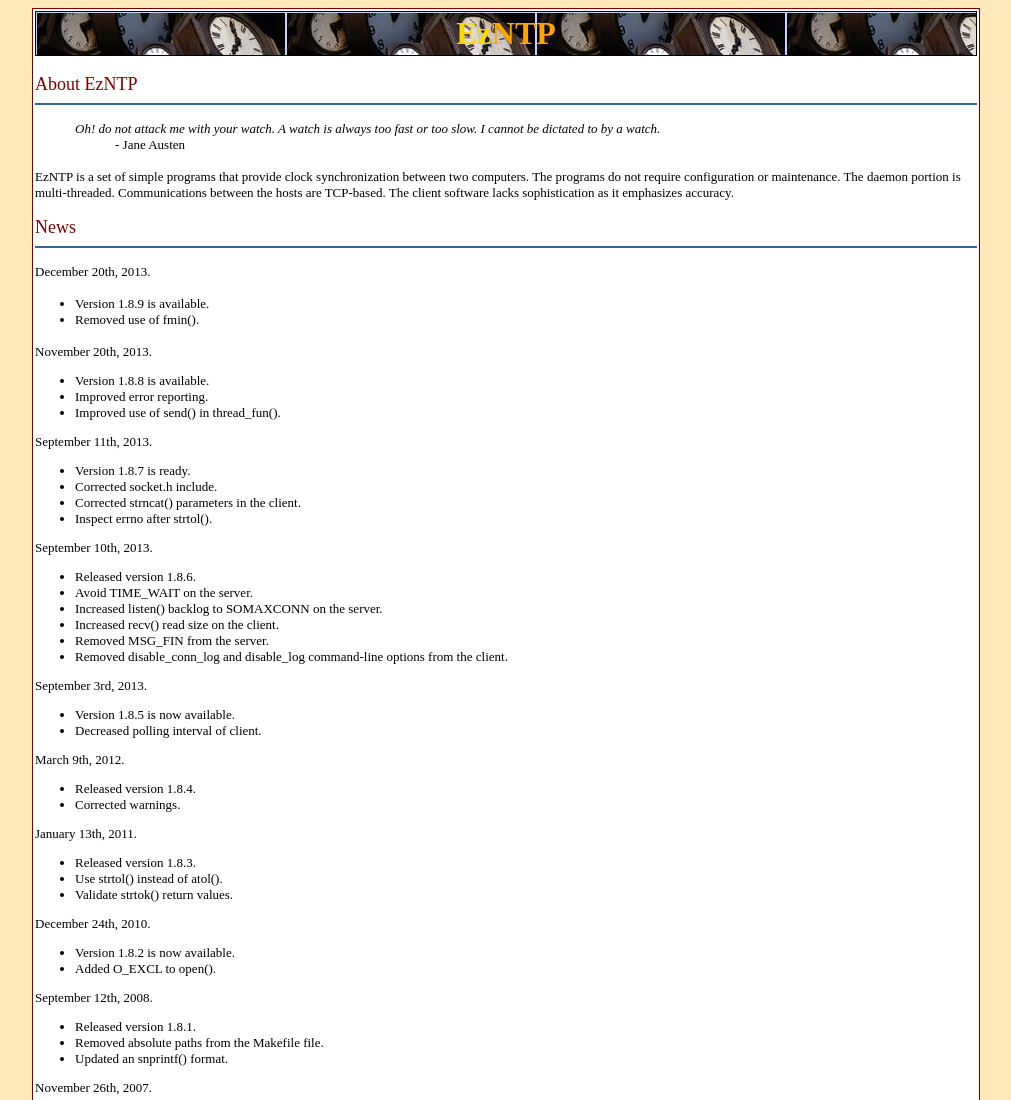
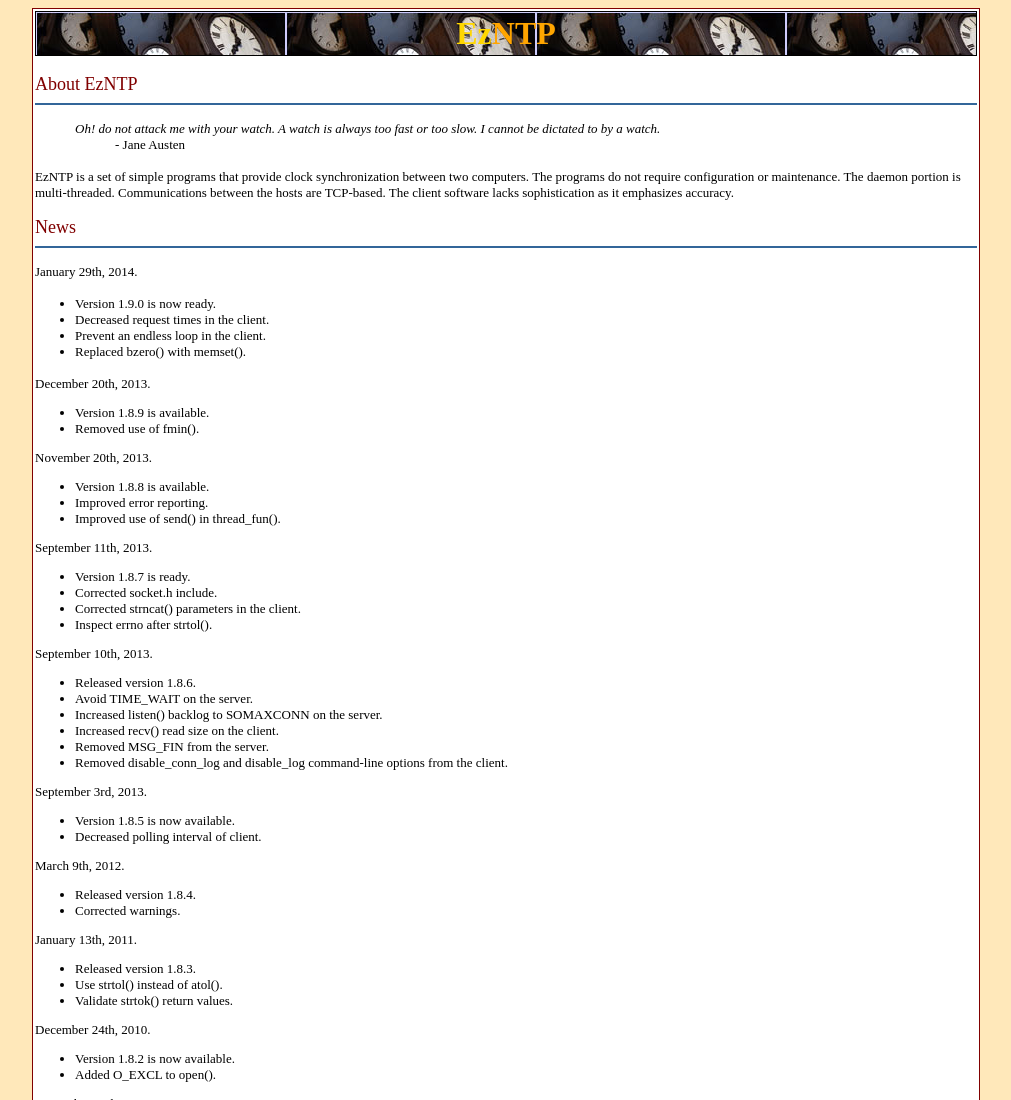
Before and after one commit to nurfalie/ez-ntp, a plain HTML site: page index.html in a window 1280 px wide. Shown: the top 1100 px of the page, without its empty margins (134-1145 px from the left). Drawn offline with Linux system fonts and the light colour scheme.

Commit message:
Updated.

```diff
--- a/index.html
+++ b/index.html
@@ -34,6 +34,13 @@
 		<hr color="#336699">
 		<p>
 		<font size=2>
+		  January 29th, 2014.
+		  <ul>
+		    <li>Version 1.9.0 is now ready.</li>
+		    <li>Decreased request times in the client.</li>
+		    <li>Prevent an endless loop in the client.</li>
+		    <li>Replaced bzero() with memset().</li>
+		  </ul>
 		  December 20th, 2013.
 		  <ul>
 		    <li>Version 1.8.9 is available.</li>
```
